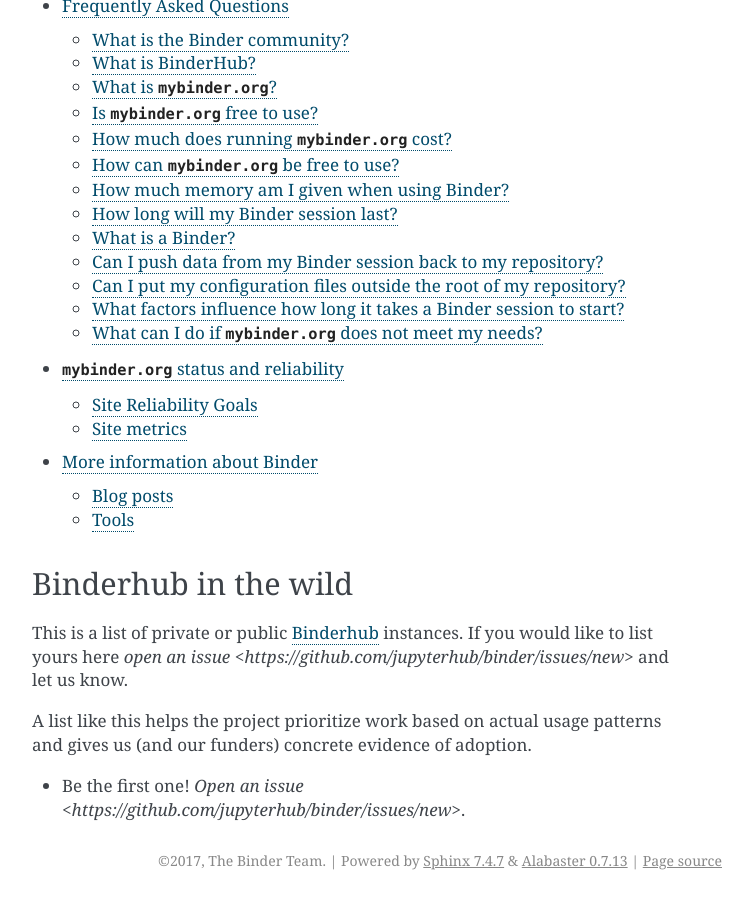
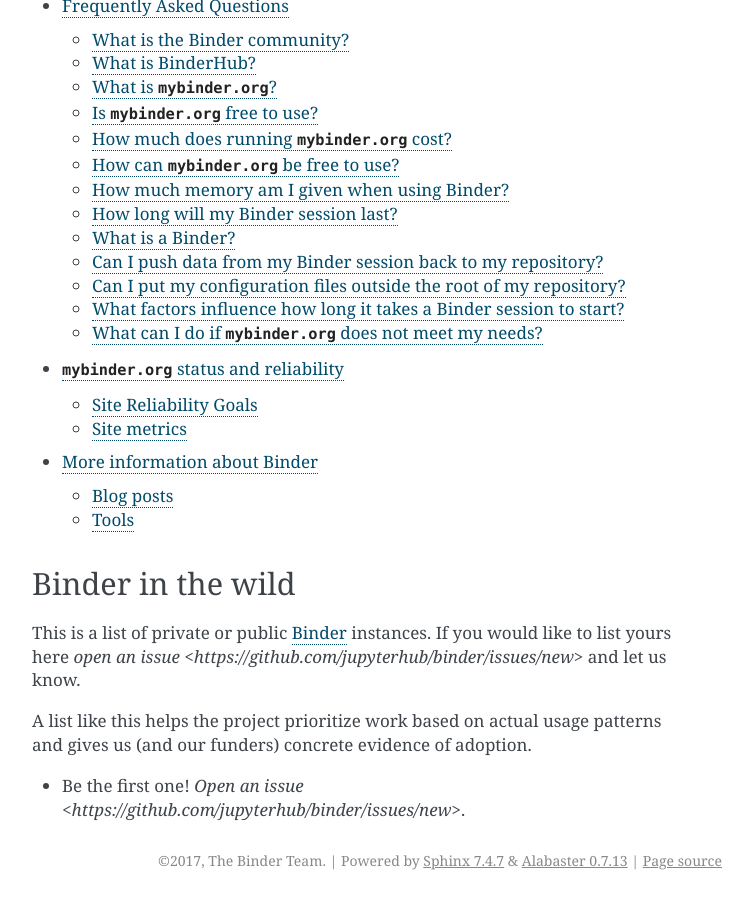
Before and after one commit to jupyterhub/mybinder.org-user-guide, a Sphinx documentation site: the page built from doc/index.rst, in a window 1280 px wide and 900 px high, scrolled down 1998 px. Shown: the whole window, without its empty margins (388-1141 px from the left). Built offline with Sphinx 7.4.7, drawn with Linux system fonts in a browser that asks for light colours; some of the changed text lies outside the part shown.

Commit message:
Use Binder instead of Binderhub

```diff
--- a/doc/index.rst
+++ b/doc/index.rst
@@ -63,10 +63,10 @@
    reliability
    more-info
 
-Binderhub in the wild
----------------------
+Binder in the wild
+------------------
 
-This is a list of private or public `Binderhub <http://binderhub.readthedocs.io>`_
+This is a list of private or public `Binder <http://binderhub.readthedocs.io>`_
 instances. If you would like to list yours here `open an issue <https://github.com/jupyterhub/binder/issues/new>`
 and let us know.
 
```
